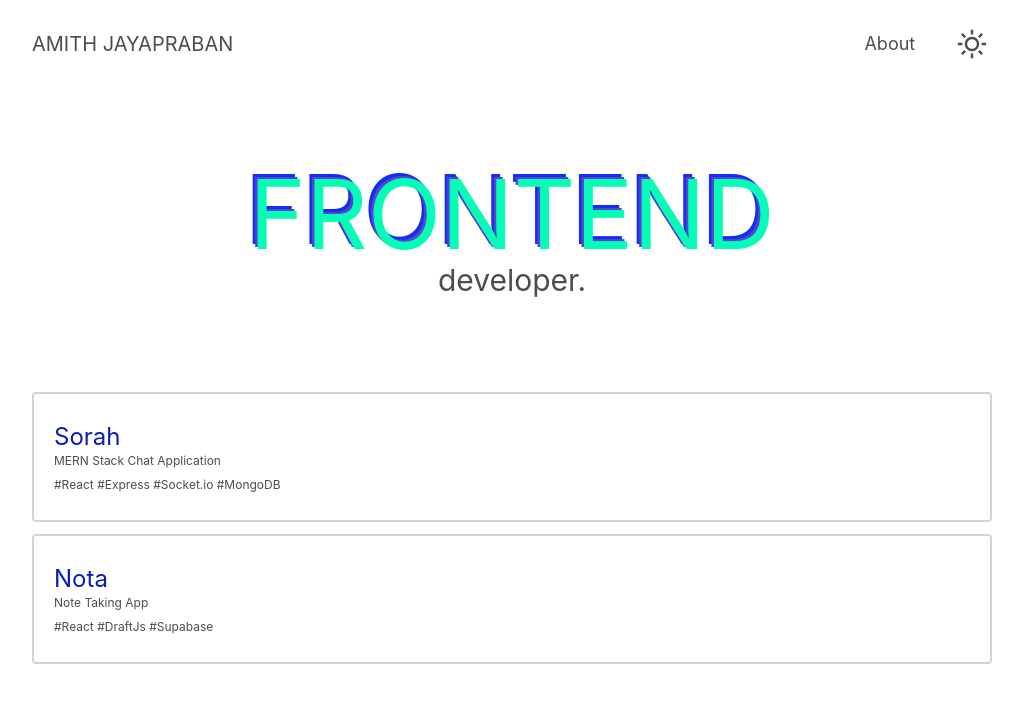
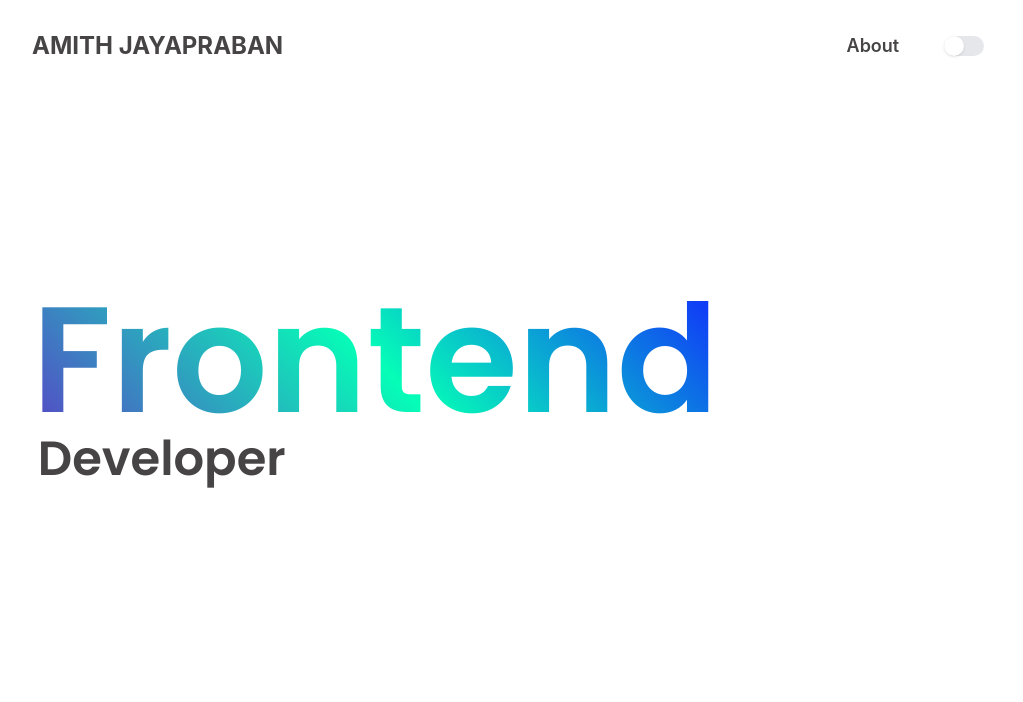
Before and after one commit to amithjayapraban/Personal-Website, a React (Vite) app: page / in a window 1280 px wide. Shown: the top 702 px of the page, without its empty margins (128-1151 px from the left). Built offline with nearby package versions, Linux system fonts and the light colour scheme; a web font is replaced by a local one.

Commit message:
design change

```diff
--- a/src/App.css
+++ b/src/App.css
@@ -1,6 +1,9 @@
 @import url("https://fonts.googleapis.com/css2?family=Roboto&display=swap");
+@import url('https://fonts.googleapis.com/css2?family=Poppins:wght@600&display=swap');
 body {
   font-family: -apple-system, BlinkMacSystemFont, sans-serif;
+  /* font-family: "Roboto", sans-serif; */
+  /* font-family: "Poppins", sans-serif; */
   scroll-behavior: smooth;
   transition: background-color 0.3s;
   background-color: var(--primary);
@@ -13,16 +16,53 @@ body {
 
   display: flex;
   flex-direction: column;
-  justify-content: start;
-  align-items:center;
-  /* background-color: var(--primary); */
-  /*
-
-  min-height: 100vh;
-   */
+  justify-content: flex-start;
+  align-items: center;
+}
+.developer{
+  font-family: "Poppins", sans-serif;
 }
 .frontend {
-  text-shadow: -2.5px -2.5px 0 var(--fend), -5px -5px 0 rgb(17, 44, 252);
+  font-family: "Poppins", sans-serif;
+
+  /* text-shadow: -2.5px -2.5px 0 var(--fend), -5px -5px 0 rgb(17, 44, 252); */
+  background: linear-gradient(
+    45deg,
+    var(--fend),
+    var(--cyan),
+    rgb(17, 44, 252)
+  );
+  background-clip: text;
+  -webkit-background-clip: text;
+  -webkit-text-fill-color: transparent;
+}
+.projectname {
+  background: linear-gradient(
+    -45deg,
+    var(--fend),
+    var(--cyan),
+    rgb(17, 44, 252)
+  );
+  background-clip: text;
+  -webkit-background-clip: text;
+  -webkit-text-fill-color: transparent;
+}
+.frontend_about {
+  background: linear-gradient(
+    45deg,
+    var(--fend),
+    var(--cyan),
+    rgb(17, 44, 252)
+  );
+  background-clip: text;
+  -webkit-background-clip: text;
+  -webkit-text-fill-color: transparent;
+}
+.about {
+  /* background: var(--fontcolor);
+  background-clip: text;
+  -webkit-background-clip: text;
+  -webkit-text-fill-color: transparent; */
 }
 .head {
   /* position: absolute;
@@ -38,7 +78,7 @@ body {
   margin: 0%;
 
   align-items: flex-start;
-  position:fixed;
+  position: fixed;
   top: 0px;
   transition: all 0.2s ease-in-out;
   z-index: 66;
@@ -46,64 +86,17 @@ body {
 .name {
   grid-column-start: header1;
   grid-column-end: header2;
-
+ align-self: flex-end;
   justify-self: start;
 }
 
 .about {
   grid-column-start: header3;
   justify-self: end;
-
+  align-self: flex-end;
   margin-right: 0.8rem;
 }
 
-.toggle {
-  grid-column-start: header4;
-  /* justify-self: end; */
-
-  cursor: pointer;
-  transition: all 0.2s ease-in-out;
-  /* width:min-content; */
-  height: fit-content;
-}
-.moon {
-  display: var(--displaym);
-  transform: scale(0.8);
-}
-.sun {
-  display: var(--display);
-  animation: rotate 0.25s linear 0.8s;
-}
-.moon {
-  animation: rotate 0.2s linear 0.8s;
-}
-@keyframes rotate {
-  0% {
-    transform: rotate(0deg);
-  }
-  100% {
-    transform: rotate(360deg);
-  }
-}
-@media screen and (min-width: 600px) {
-  .toggle {
-  }
-  #sun {
-    transform: scale(1.2);
-  }
-  #moon {
-    transform: scale(0.81);
-  }
-}
-#moon,
-#sun {
-  fill: var(--fontcolor);
-}
-
-#moon:hover,
-#sun:hover {
-  fill: var(--cyan);
-}
 .foot {
   padding-top: 1rem;
   display: grid;
@@ -126,19 +119,12 @@ body {
 .link:hover {
   color: var(--link);
 }
-::-webkit-scrollbar {
-}
-::-webkit-scrollbar-track {
-  background-color: var(--primary);
-}
-::-webkit-slider-thumb {
-  background-color: var(--grey);
-}
+
 .box:before {
   content: "";
   width: 150px;
   height: 150px;
-  border-radius: 2px;
+  border-radius: 15px;
   background-color: var(--fend);
   background-size: 150px;
   transform: translate(05px, 5px);
@@ -147,14 +133,14 @@ body {
 }
 .box {
   display: block;
-  border-radius: 2px;
+  border-radius: 15px;
   background-color: var(--blue);
 }
 .box::after {
   content: "";
   width: 150px;
   height: 150px;
-   border-radius: 2px;
+  border-radius: 15px;
   margin-left: 5px;
   margin-top: 5px;
   transform: translate(5px, -145px);
@@ -165,37 +151,7 @@ body {
   border: 0px solid var(--fontcolor);
 }
 
-/* .photo::before{
-  content: '';
-  width: 150px;
-  height: 150px;
-
-
-
-
- background-color: var(--cyan);
-  transform: translate(10px ,-400px);
-display: block;
-border:0px solid var(--fontcolor);
-} */
-.boxes {
-}
-
 .boxes2 {
   display: block;
   width: 100%;
-  /* background-color:var(--cyan);  */
 }
-/* .boxes2::before {
-  content: "";
-  width: 100%;
-  height: 150px;
-  border-radius: 2px;
-  margin-left: 5px;
-  margin-top: 5px;
-
-  background-color: var(--fend);
-
-  display: block;
-  border: 0px solid var(--fontcolor);
-} */
--- a/src/App.tsx
+++ b/src/App.tsx
@@ -17,28 +17,33 @@ import Foot from "./pages/Foot";
 import ScrollToTop from "./ScrollToTop";
 import Scene from "./Scene";
 function App() {
-  const [theme, setTheme]: any = useState("dark");
+  const [theme, setTheme]: any = useState("light");
 
   useEffect(() => {
     var t: any = localStorage.getItem("data-theme");
-    setTheme(t);
-    document.documentElement.setAttribute("data-theme", t);
+
+    if(t){document.documentElement.setAttribute("data-theme", t); setTheme(t);}
+    else{
+      document.documentElement.setAttribute("data-theme", theme);
+    }
   }, []);
 
   function Changetheme() {
     if (document.documentElement.getAttribute("data-theme") === "light") {
       document.documentElement.setAttribute("data-theme", "dark");
+      setTheme("dark");
       localStorage.setItem("data-theme", "dark");
     } else {
       document.documentElement.setAttribute("data-theme", "light");
+      setTheme("light");
       localStorage.setItem("data-theme", "light");
     }
   }
 
   return (
     //bg-primary
-    <div className="App bg-transparent
-     overflow-y-hidden max-h-screen  text-fontcolor ">
+    <div className="App bg-transparent  overflow-y-hidden
+     text-fontcolor  ">
 
       <Helmet>
         <meta charSet="utf-8" />
@@ -58,7 +63,7 @@ function App() {
         <link rel="canonical" href="http://amithjayapraban.tk" />
       </Helmet>
       <Router>
-        <Head Changetheme={Changetheme} />
+        <Head Changetheme={Changetheme} theme={theme}/>
 
         <Routes>
           <Route path="/" element={<Home />} />
--- a/src/index.css
+++ b/src/index.css
@@ -5,22 +5,22 @@
 :root {
   --primary: #ffffff;
   --fend: rgb(87, 68, 198);
-  --fontcolor: #4e4d4d;
+  --fontcolor: #464444;
   --green: rgb(253 224 71);
   --display: unset;
-  --displaym: none;
+  --mode:"light";
   --cyan: rgb(5, 254, 183);
   --pink: rgb(241, 25, 220);
   --blue: rgb(11, 30, 173);
   --link: rgb(11, 30, 173);
-  --card:#d3d3d3;;
+  --card:#dddddd;;
 }
 html[data-theme="dark"] {
-  --primary: #171a23;
+  --primary: #1a191d;
   /* --shadow: rgb(25, 109, 255); */
   --fontcolor: #ffffff;
   --display: none;
-  --displaym: unset;
+  --mode:"dark";
   --green: #fffb00;
   --blue: rgb(11, 30, 173);
   --fend: rgb(87, 68, 198);
--- a/src/pages/Head.tsx
+++ b/src/pages/Head.tsx
@@ -1,9 +1,9 @@
-import React from "react";
+import React, { useEffect } from "react";
 import { Link } from "react-router-dom";
 import Transition from "./Transition";
 import { useNavigate } from "react-router-dom";
 
-export default function Head({ Changetheme }: any) {
+export default function Head({ Changetheme,theme }: any) {
   const nav = useNavigate();
   let path = window.location.pathname;
 
@@ -15,45 +15,44 @@ export default function Head({ Changetheme }: any) {
     document.querySelector(".about")?.classList.remove("text-link");
     document.querySelector(".about")?.classList.remove("scale-[1.1]");
   }
+  useEffect(()=>{
+    if(theme){
+    if(theme==='dark'){
+      document.querySelector(".mode")?.classList.add("left-[49%]");
+      document.querySelector(".mode")?.classList.remove("left-[0%]");
+
+
+  }else{
+    document.querySelector(".mode")?.classList.remove("left-[49%]");
+    document.querySelector(".mode")?.classList.add("left-[0%]");
+  }
+}
+
+  },[theme])
+
+
   return (
     <div className="head  p-7 md:p-10 md:px-[160px] md:py-[30px]  ">
-      <p className="name self-start text-1xl  md:text-xl">
+      <p className="name font-[700] outline-none self-center text-sm md:text-2xl">
         {" "}
         <Link to="/"> AMITH JAYAPRABAN</Link>{" "}
       </p>
       <a
-        className="about transition-[1] self-center md:hover:text-link md:hover:scale-[1.1] text-sm md:text-lg cursor-pointer"
+        className="about outline-none font-[600] transition-[1] self-center md:hover:text-link  text-sm md:text-lg cursor-pointer"
         onClick={() => {
           nav("/about");
         }}
       >
         About{" "}
       </a>
-      <p
+      <div
         onClick={Changetheme}
-        className="toggle self-center scale-[.8] hover:scale-[.9] md:hover:scale-[1.1] md:scale-[1] md:ml-[2rem] md:mr-2"
+        className="text-gray-600 self-center min-w-[40px] h-[20px]  relative rounded-[150px]    bg-gray-200   md:ml-[2rem] md:mr-2"
       >
-        <svg
-          id="sun"
-          className="tog sun   "
-          xmlns="http://www.w3.org/2000/svg"
-          width="24"
-          height="24"
-          viewBox="0 0 24 24"
-        >
-          <path d="M4.069 13h-4.069v-2h4.069c-.041.328-.069.661-.069 1s.028.672.069 1zm3.034-7.312l-2.881-2.881-1.414 1.414 2.881 2.881c.411-.529.885-1.003 1.414-1.414zm11.209 1.414l2.881-2.881-1.414-1.414-2.881 2.881c.528.411 1.002.886 1.414 1.414zm-6.312-3.102c.339 0 .672.028 1 .069v-4.069h-2v4.069c.328-.041.661-.069 1-.069zm0 16c-.339 0-.672-.028-1-.069v4.069h2v-4.069c-.328.041-.661.069-1 .069zm7.931-9c.041.328.069.661.069 1s-.028.672-.069 1h4.069v-2h-4.069zm-3.033 7.312l2.88 2.88 1.415-1.414-2.88-2.88c-.412.528-.886 1.002-1.415 1.414zm-11.21-1.415l-2.88 2.88 1.414 1.414 2.88-2.88c-.528-.411-1.003-.885-1.414-1.414zm2.312-4.897c0 2.206 1.794 4 4 4s4-1.794 4-4-1.794-4-4-4-4 1.794-4 4zm10 0c0 3.314-2.686 6-6 6s-6-2.686-6-6 2.686-6 6-6 6 2.686 6 6z" />
-        </svg>
-        <svg
-          id="moon"
-          className="tog moon  "
-          xmlns="http://www.w3.org/2000/svg"
-          width="24"
-          height="24"
-          viewBox="0 0 24 24"
-        >
-          <path d="M22 12c0 5.514-4.486 10-10 10-4.826 0-8.864-3.436-9.797-7.99 3.573.142 6.903-1.818 8.644-5.013 1.202-2.206 1.473-4.679.83-6.992 5.608-.194 10.323 4.338 10.323 9.995zm-10-12c-1.109 0-2.178.162-3.197.444 3.826 5.933-2.026 13.496-8.781 11.128l-.022.428c0 6.627 5.373 12 12 12s12-5.373 12-12-5.373-12-12-12z" />
-        </svg>
-      </p>
+       <div className="absolute min-w-[20px] left-[0%] h-[20px]    shadow top-0 transition-[1] z-50  mode rounded-[150px]  text-gray-800 bg-white"></div>
+
+
+      </div>
     </div>
   );
 }
--- a/src/pages/Home.tsx
+++ b/src/pages/Home.tsx
@@ -18,22 +18,22 @@ function Home() {
     {
       name: "Sorah",
       desc: "MERN Stack Chat Application",
-      tags:"#React #Express #Socket.io #MongoDB",
+      tags:["React", "Express"," Socket.io"," MongoDB"],
       link: "https://sorah-g9fexwdlr-amithjayapraban.vercel.app",
     },
     {
       name: "Nota",
       desc: "Note Taking App",
-      tags:"#React #DraftJs #Supabase",
+      tags:["React","DraftJs"," Supabase"],
       link: "https://nota-nu.vercel.app",
     },
   ];
 
   return (
     <Transition>
-      <div className="flex flex-col  md:mt-4  mt-[7rem]  overflow-hidden relative  md:px-[160px] px-7  w-[100vw]">
+      <div className="flex flex-col h-[100vh]    overflow-y-scroll relative  md:px-[160px] px-7  w-[100vw]">
         <section
-          className="md:min-h-[30vh] min-h-[max-content]  md:mt-[7rem] flex flex-col  justify-center"
+          className="min-h-[40vh] md:min-h-[100vh] bg-gray-00   flex flex-col  justify-center"
           id="section1"
           onScroll={handleScroll}
         >
@@ -44,28 +44,35 @@ function Home() {
             exit="exit"
             transition={{ duration: 0.03 }}
           >
-            <div className=" flex flex-col md:mb-20 cursor-default items-center justify-center">
-              <h1 className="md:text-8xl frontend justify-self-center  text-5xl text-cyan">
-                FRONTEND
-              </h1>
-              <p className=" text-fontcolor justify-self-end md:text-3xl">
-                developer.
+            <div className=" flex m-0 flex-col md:mb-20 cursor-default items-start ">
+
+              <p className="lg:text-[150px] justify-self-end  md:text-8xl outline-none p-0  frontend font-[700]  text-[65px] text-fontcolor">
+                Frontend
+              </p>
+              <p className="developer ml-[.5%] mt-[-20px] md:mt-0 justify-self-start font-[700] md:ml-[.4%] lg:ml-[.6%] text-fontcolor md:text-3xl text-2xl lg:text-5xl">
+                Developer
               </p>
             </div>
           </motion.div>
         </section>
 
-        <section className="md:min-h-[30vh] mt-[4rem] md:mt-0  min-h-[30vh] flex flex-col items-center gap-3    ">
+        <section className="min-h-[30vh] md:min-h-[100vh] md:py-[8rem] py-[2rem] bg-gray-00 md:mt-0   flex flex-col items-center md:gap-2  gap-2  ">
+        <p className=" md:mb-3 mt-3 self-start font-[700] text-fontcolor md:text-4xl text-[28px] lg:text-5xl">
+                Projects
+              </p>
           {projects.map((i)=>{
             return (<a
               href={`${i.link}`}
               target="_blank"
-              className="rounded bg-primary transition  w-[100%] md:w-[100%]"
+              className="rounded bg-primary   w-[100%] md:self-start md:w-[60%]"
             >
-              <div className=" border-[2px] h-[130px]  border-card  z-10 rounded self-start  text-fontcolor text-xs flex flex-col justify-center   p-5 text-left  ">
-                <h1 className="text-2xl text-link ">{i.name} </h1>{" "}
-                <p className="text-silver-400 mb-2">{i.desc}</p>{" "}
-                <p className="">{i.tags}</p>
+              <div className="  md:h-[200px] h-[130px]  z-10 rounded self-start  text-fontcolor text-xs flex flex-col justify-center   py-5 md:px-3 px-3 text-left  ">
+                <h1 className="md:text-3xl text-2xl projectname font-[700] text-link ">{i.name} </h1>{" "}
+                <p className="text-fontcolor text-sm font-[600] mb-2">{i.desc}</p>{" "}
+                <div className="flex gap-2">{i.tags.map((t:any)=>{
+                  return<div className="bg-card p-1  rounded-[4px]">{t}</div>
+                })}
+                </div>
               </div>
             </a>);
           })}
```
Also changed, not shown: src/pages/About.tsx (+16 -17 lines).
